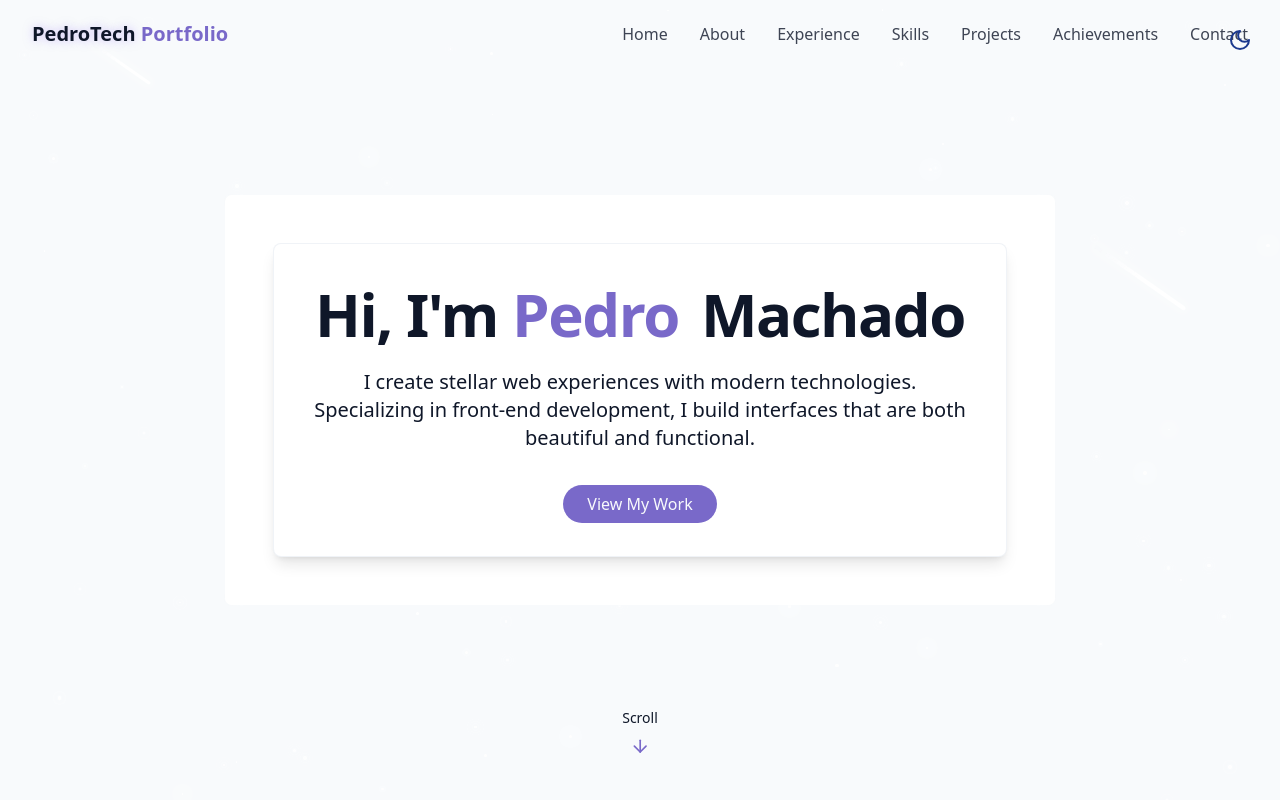
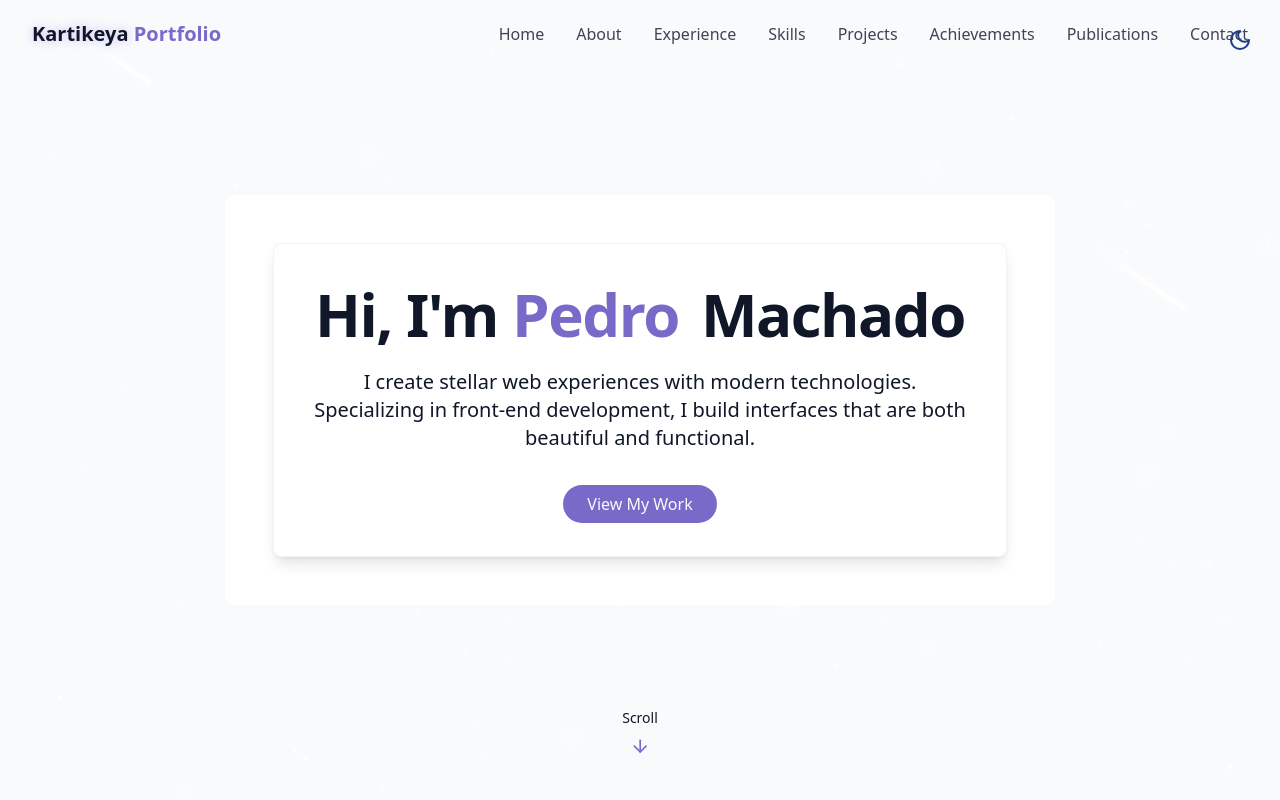
Before and after one commit to kartikeya01/portfolio-website-kartikeya, a React (Vite) app: page / in a window 1280 px wide. Shown: the top 800 px of the page. Built offline with nearby package versions, Linux system fonts and the light colour scheme.

Commit message:
Update navbar text from PedroTech to Kartikeya

```diff
--- a/src/components/Navbar.jsx
+++ b/src/components/Navbar.jsx
@@ -9,6 +9,7 @@
   { name: "Skills", href: "#skills" },
   { name: "Projects", href: "#projects" },
   { name: "Achievements", href: "#achievements" },
+  { name: "Publications", href: "#publications" },
   { name: "Contact", href: "#contact" },
 ];
 
@@ -37,7 +38,7 @@
           href="#hero"
         >
           <span className="relative z-10">
-            <span className="text-glow text-foreground"> PedroTech </span>{" "}
+            <span className="text-glow text-foreground"> Kartikeya </span>{" "}
             Portfolio
           </span>
         </a>
```
